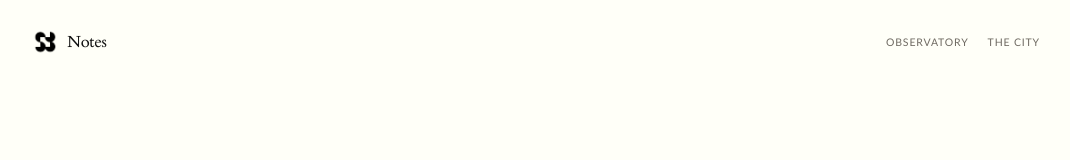
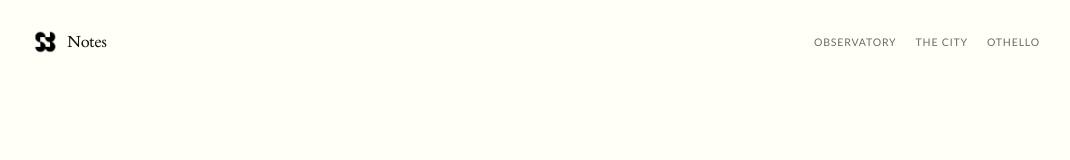
Before and after one commit to barasch/notes, a plain HTML site: page index.html in a window 1280 px wide. Shown: the top 160 px of the page, without its empty margins (128-1198 px from the left). Drawn offline with Linux system fonts and the light colour scheme.

Commit message:
Link to Othello

```diff
--- a/index.html
+++ b/index.html
@@ -17,6 +17,7 @@
       <nav class="site-links" aria-label="Related sites">
         <a href="https://barasch.github.io/observatory/">Observatory</a>
         <a href="https://barasch.github.io/the-city/">The City</a>
+        <a href="https://barasch.github.io/othello/">Othello</a>
       </nav>
     </header>
 
```
